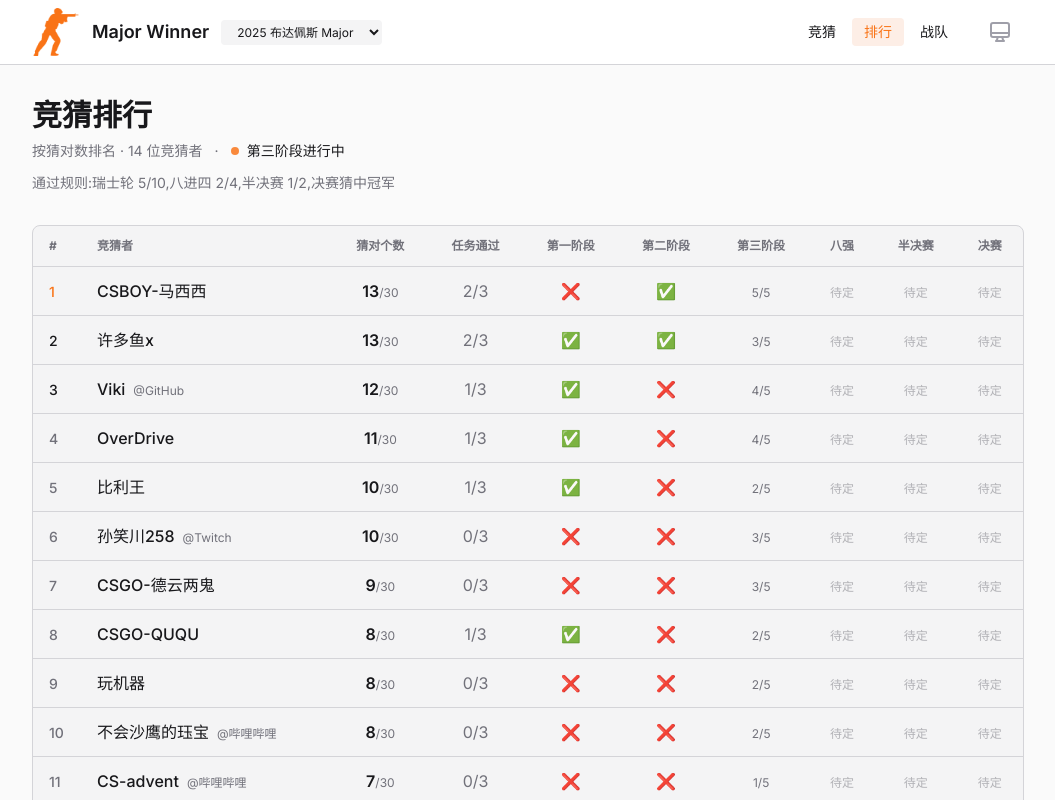
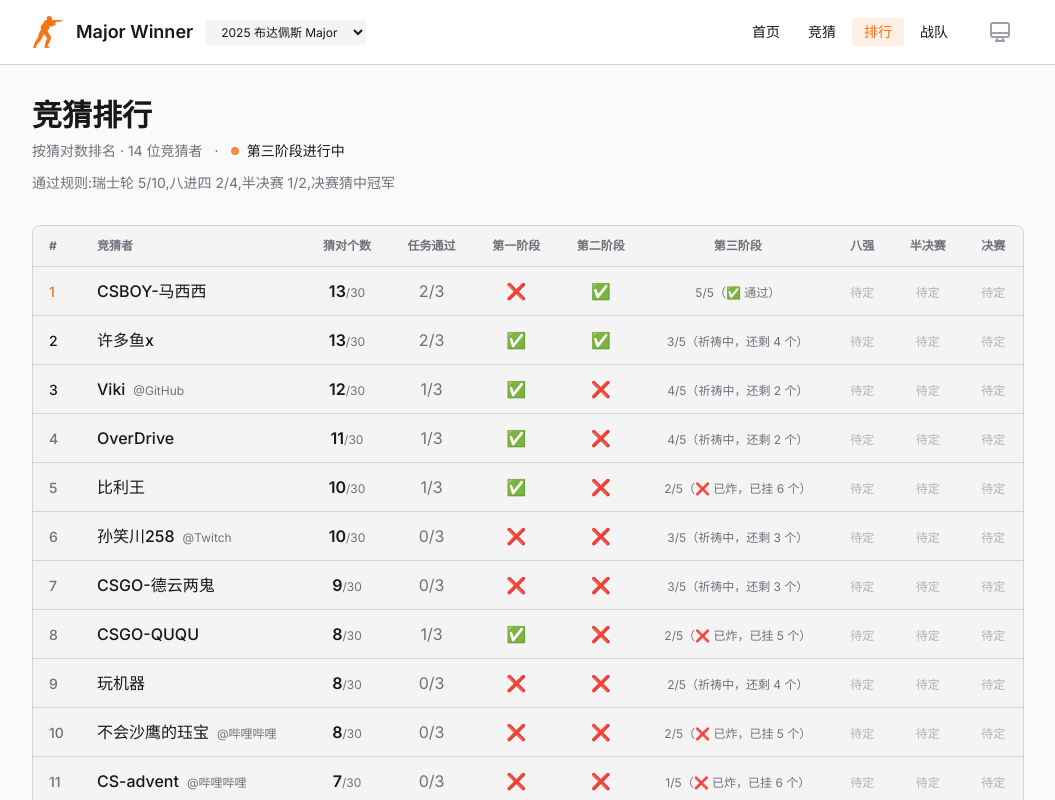
Before and after one commit to vikiboss/major-winner, a Next.js app: page /predictors in a window 1280 px wide. Shown: the top 800 px of the page, without its empty margins (112-1167 px from the left). Built offline with nearby package versions, Linux system fonts and the light colour scheme.

Commit message:
chore: 优化布局

```diff
--- a/app/predictions/[stage]/page.tsx
+++ b/app/predictions/[stage]/page.tsx
@@ -235,8 +235,8 @@ function SwissTable({
                           {isInProgress
                             ? '祈祷中'
                             : stageResult.passed
-                              ? '✅ 作业通过'
-                              : '❌ 作业已炸'}
+                              ? '✅ 通过'
+                              : '❌ 已炸'}
                         </span>
                         <span className="text-muted text-xs">
                           {stageResult.correctCount}/{stageResult.requiredCount}
@@ -293,7 +293,7 @@ function SwissTable({
                             : 'bg-lose/10 text-lose'
                       }`}
                     >
-                      {isInProgress ? '祈祷中' : stageResult.passed ? '✅ 作业通过' : '❌ 作业已炸'}
+                      {isInProgress ? '祈祷中' : stageResult.passed ? '✅ 通过' : '❌ 已炸'}
                     </span>
                     <span className="text-muted text-xs">
                       {stageResult.correctCount}/{stageResult.requiredCount}
--- a/app/predictors/page.tsx
+++ b/app/predictors/page.tsx
@@ -1,6 +1,6 @@
 import { events, getAllPredictorStats, getEventProgress, getEventStatusText } from '@/lib/data'
 
-export default function LeaderboardPage() {
+export default function PredictorsPage() {
   const event = events[0]
   const stats = getAllPredictorStats(event.id)
   const eventProgress = getEventProgress(event)
@@ -117,7 +117,15 @@ export default function LeaderboardPage() {
                         )
                       ) : result ? (
                         <span className="text-muted">
-                          {result.correctCount}/{result.requiredCount}
+                          {result.correctCount}/{result.requiredCount}（
+                          {result.correctCount >= result.requiredCount
+                            ? '✅ 通过'
+                            : result.impossibleCount >= result.totalCount - result.requiredCount
+                              ? `❌ 已炸，已挂 ${result.impossibleCount} 个`
+                              : `祈祷中，还剩 ${
+                                  result.totalCount - result.correctCount - result.impossibleCount
+                                } 个`}
+                          ）
                         </span>
                       ) : (
                         <span className="text-muted">-</span>
@@ -197,7 +205,15 @@ export default function LeaderboardPage() {
                           )
                         ) : result ? (
                           <span className="text-muted text-xs">
-                            {result.correctCount}/{result.requiredCount}
+                            {result.correctCount}/{result.requiredCount}（
+                            {result.correctCount >= result.requiredCount
+                              ? '✅ 通过'
+                              : result.impossibleCount >= result.totalCount - result.requiredCount
+                                ? `❌ 已炸，已挂 ${result.impossibleCount} 个`
+                                : `祈祷中，还剩 ${
+                                    result.totalCount - result.correctCount - result.impossibleCount
+                                  } 个`}
+                            ）
                           </span>
                         ) : (
                           <span className="text-muted">-</span>
--- a/components/Header.tsx
+++ b/components/Header.tsx
@@ -7,6 +7,7 @@ import { ThemeToggle } from './ThemeToggle'
 import { EventSelector } from './EventSelector'
 
 const navItems = [
+  { href: '/', label: '首页' },
   { href: '/predictions', label: '竞猜' },
   { href: '/predictors', label: '排行' },
   { href: '/teams', label: '战队' },
@@ -27,7 +28,7 @@ export function Header() {
             <Image
               src="/icon.png"
               alt="Major Winner Logo"
-              className="size-6 sm:size-12"
+              className="size-6 sm:size-8"
               width={48}
               height={48}
             />
--- a/lib/data.ts
+++ b/lib/data.ts
@@ -129,6 +129,7 @@ function checkSwissStagePass(
     return {
       stageId,
       passed: null,
+      totalCount,
       correctCount: 0,
       requiredCount,
       details: '无竞猜数据',
@@ -194,6 +195,7 @@ function checkSwissStagePass(
 
   return {
     stageId,
+    totalCount,
     passed:
       correctCount >= requiredCount
         ? true
@@ -225,6 +227,7 @@ function check8to4Pass(
     return {
       stageId,
       passed: null,
+      totalCount,
       correctCount: 0,
       requiredCount,
       details: '无竞猜数据',
@@ -255,6 +258,7 @@ function check8to4Pass(
         : impossibleCount > totalCount - requiredCount
           ? false
           : null,
+    totalCount,
     correctCount,
     requiredCount,
     details: `${correctCount}/4 正确 (需 ${requiredCount} 个)`,
@@ -280,6 +284,7 @@ function check4to2Pass(
     return {
       stageId,
       passed: null,
+      totalCount,
       correctCount: 0,
       requiredCount,
       details: '无竞猜数据',
@@ -310,6 +315,7 @@ function check4to2Pass(
         : impossibleCount > totalCount - requiredCount
           ? false
           : null,
+    totalCount,
     correctCount,
     requiredCount,
     details: `${correctCount}/2 正确 (需 ${requiredCount} 个)`,
@@ -328,6 +334,7 @@ function check2to1Pass(
   loser: string | null | undefined,
   allEliminatedTeams: string[],
 ): StagePassStatus {
+  const totalCount = 1
   const requiredCount = 1
   const stageId = '2-to-1'
 
@@ -335,6 +342,7 @@ function check2to1Pass(
     return {
       stageId,
       passed: null,
+      totalCount,
       correctCount: 0,
       requiredCount,
       details: '无竞猜数据',
@@ -357,6 +365,7 @@ function check2to1Pass(
   return {
     stageId,
     passed: correctCount >= requiredCount,
+    totalCount,
     correctCount,
     requiredCount,
     details: correctCount >= requiredCount ? '猜中冠军' : '未猜中',
--- a/types/index.ts
+++ b/types/index.ts
@@ -122,6 +122,7 @@ export interface EventPredictions {
 export interface StagePassStatus {
   stageId: TaskStageType
   passed: boolean | null // 是否通过该阶段
+  totalCount: number // 总竞猜数
   correctCount: number // 正确预测数
   requiredCount: number // 通过所需的正确预测数
   impossibleCount: number // 已经确定错误的预测数（进行中时有用）
```
